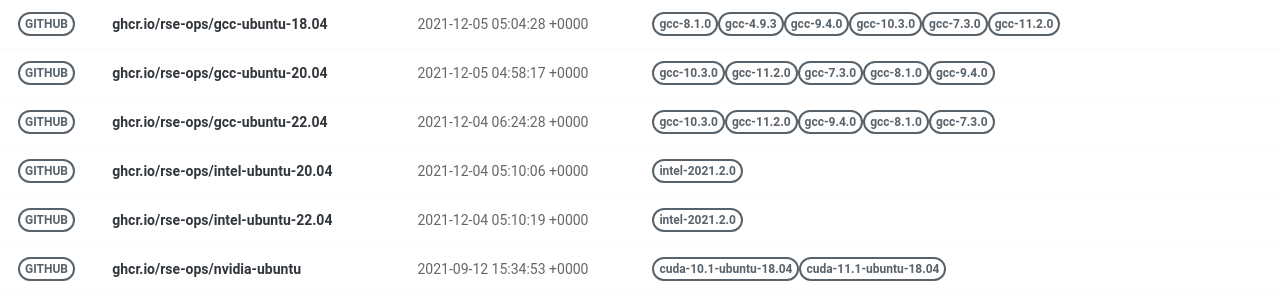
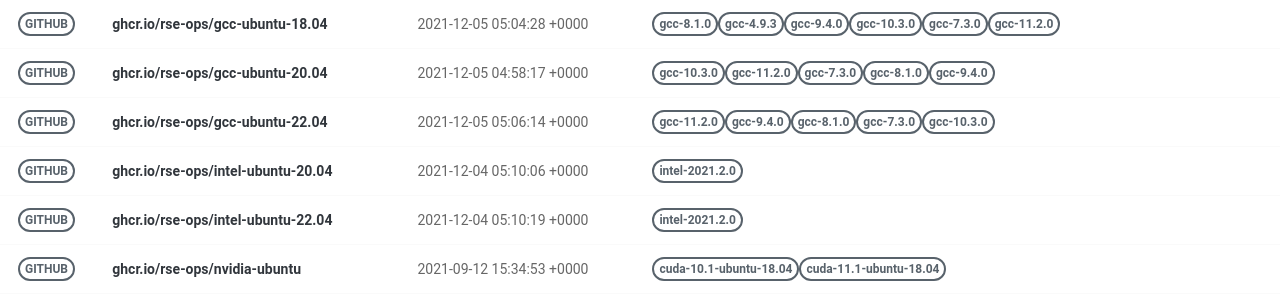
Before and after one commit to rse-ops/docker-images, a Jekyll site: the page built from pages/index.md, in a window 1280 px wide. Shown: the part 375-675 px from the top of the page. Built offline with Jekyll 4.4.1, drawn with Linux system fonts in a browser that asks for light colours; nearby versions of some CDN libraries.

Commit message:
Automated push to update library 2021-12-05

```diff
--- a/_library/ghcr.io-rse-ops-gcc-ubuntu-22.04.md
+++ b/_library/ghcr.io-rse-ops-gcc-ubuntu-22.04.md
@@ -1,14 +1,11 @@
 ---
 layout: container
 name: ghcr.io/rse-ops/gcc-ubuntu-22.04
-updated_at: 2021-12-04 06:24:28.412272
+updated_at: 2021-12-05 05:06:14.096036
 
 
 container_url: https://github.com/orgs/rse-ops/packages/container/package/gcc-ubuntu-22.04
 versions:
- - tag: gcc-10.3.0
-   dockerfile: https://github.com/rse-ops/docker-images/blob/main/ubuntu/gcc/Dockerfile
-   manifest: https://crane.ggcr.dev/manifest/ghcr.io/rse-ops/gcc-ubuntu-22.04:gcc-10.3.0
  - tag: gcc-11.2.0
    dockerfile: https://github.com/rse-ops/docker-images/blob/main/ubuntu/gcc/Dockerfile
    manifest: https://crane.ggcr.dev/manifest/ghcr.io/rse-ops/gcc-ubuntu-22.04:gcc-11.2.0
```
Also changed, not shown: other parts of _library/ghcr.io-rse-ops-gcc-ubuntu-22.04.md (+3 -0 lines).
